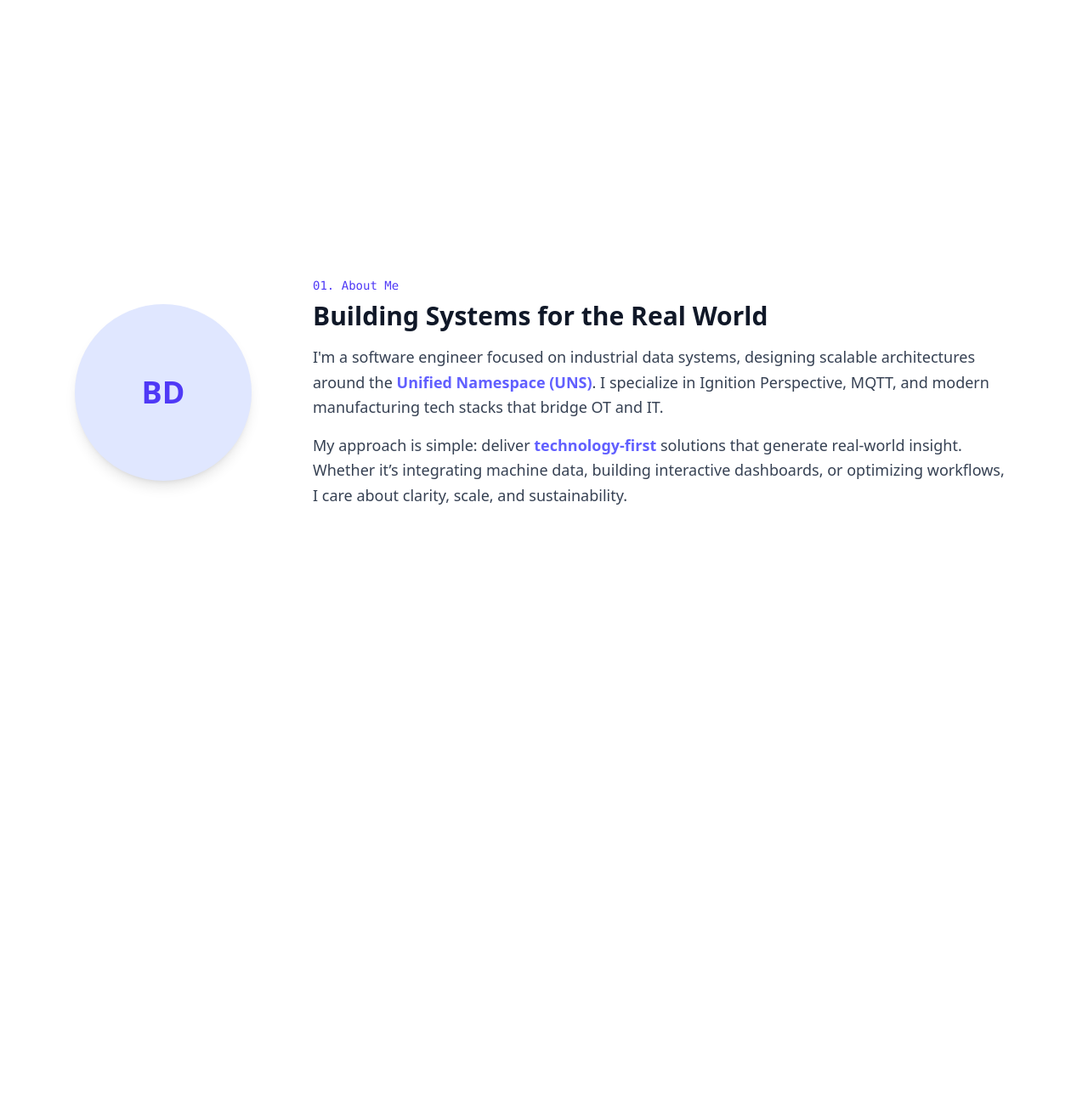
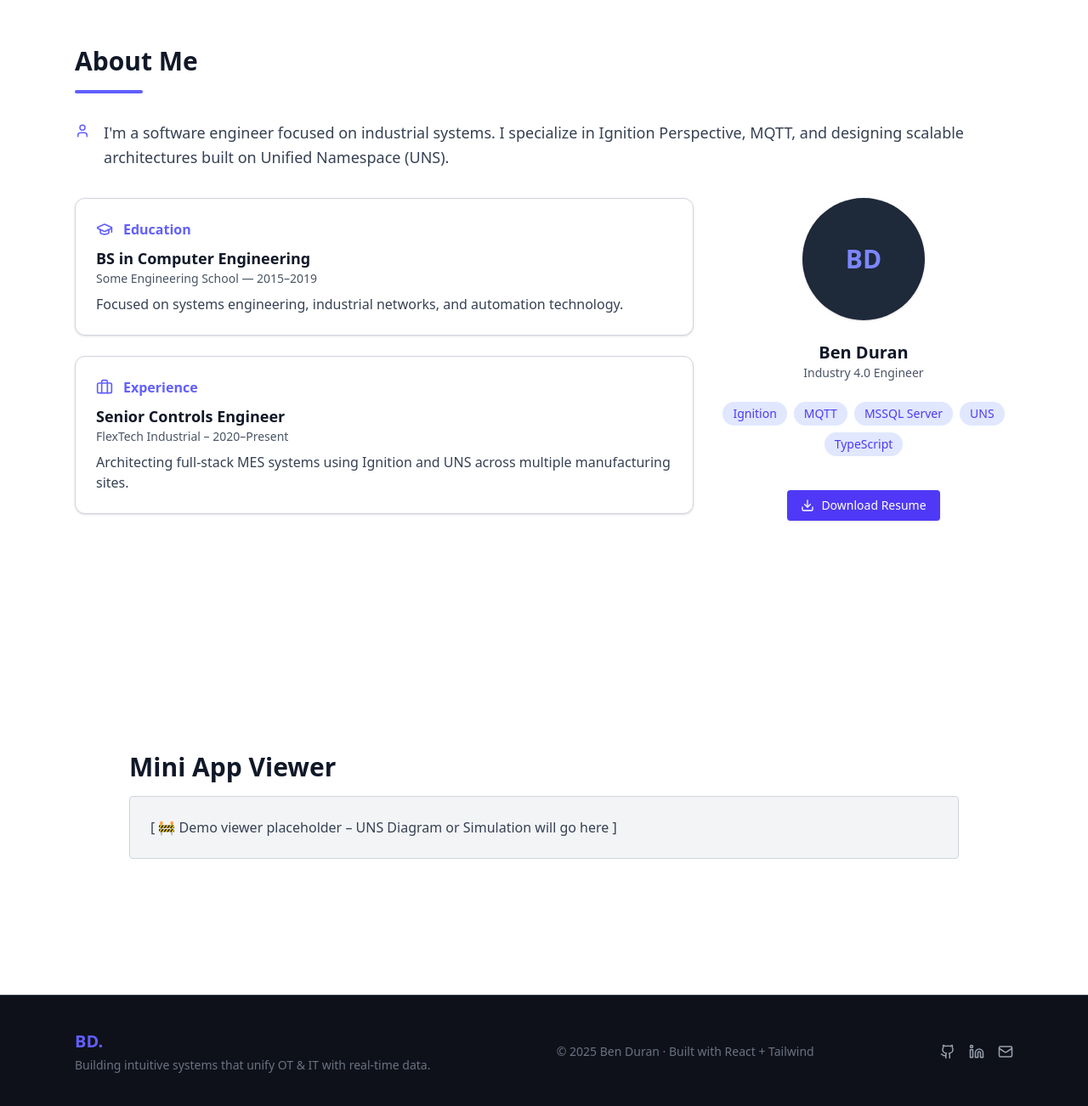
Before and after one commit to benjamind10/potfolio-new, a React (Vite) app: page / in a window 1280 px wide. Shown: the part 957-2259 px from the top of the page at 85% size. Before the commit the page ends 1795 px from the top, so only its background shows below. Built offline with nearby package versions, Linux system fonts and the light colour scheme.

Commit message:
added footer

```diff
--- a/src/App.tsx
+++ b/src/App.tsx
@@ -1,6 +1,8 @@
 import Navbar from './components/Navbar';
 import Hero from './components/Hero';
 import About from './components/About';
+import Mapp from './components/Mapp';
+import Footer from './components/Footer';
 
 function App() {
   return (
@@ -9,9 +11,9 @@ function App() {
       <main className="space-y-32">
         <Hero />
         <About />
+        <Mapp />
       </main>
-      {/* Toggle button to confirm visually */}
-      <div className="fixed bottom-4 right-4 z-50"></div>
+      <Footer />
     </div>
   );
 }
--- a/src/components/About.tsx
+++ b/src/components/About.tsx
@@ -1,46 +1,110 @@
 import React from 'react';
+import { Download, GraduationCap, Briefcase, User } from 'lucide-react';
 
 const About: React.FC = () => {
   return (
     <section
       id="about"
-      className="scroll-mt-24 min-h-screen px-6 pt-24 pb-12 flex flex-col md:flex-row items-center max-w-6xl mx-auto gap-10"
+      className="scroll-mt-24 pt-4 pb-20 px-6 max-w-6xl mx-auto"
     >
-      {/* Left: Avatar */}
-      <div className="flex justify-center md:justify-start">
-        <div className="relative w-40 h-40 md:w-52 md:h-52 rounded-full overflow-hidden bg-indigo-100 dark:bg-gray-800 shadow-lg flex items-center justify-center">
-          <span className="text-indigo-600 dark:text-indigo-400 font-bold text-4xl">
-            BD
-          </span>
-        </div>
+      {/* Title */}
+      <h2 className="text-3xl font-bold text-gray-900 dark:text-white mb-4">
+        About Me
+      </h2>
+      <div className="w-20 h-1 bg-indigo-500 rounded mb-8"></div>
+
+      {/* Bio */}
+      <div className="mb-8 flex items-start gap-4">
+        <User className="text-indigo-500" />
+        <p className="text-gray-700 dark:text-gray-300 text-lg leading-relaxed">
+          I'm a software engineer focused on industrial systems. I specialize in
+          Ignition Perspective, MQTT, and designing scalable architectures built
+          on Unified Namespace (UNS).
+        </p>
       </div>
 
-      {/* Right: Text */}
-      <div className="text-center md:text-left md:pl-8">
-        <h2 className="text-indigo-600 text-sm font-mono mb-2">01. About Me</h2>
-        <h3 className="text-3xl font-bold mb-4 text-gray-900 dark:text-white">
-          Building Systems for the Real World
-        </h3>
-        <p className="text-gray-700 dark:text-gray-300 text-lg leading-relaxed">
-          I'm a software engineer focused on industrial data systems, designing
-          scalable architectures around the
-          <span className="text-indigo-500 font-semibold">
-            {' '}
-            Unified Namespace (UNS)
-          </span>
-          . I specialize in Ignition Perspective, MQTT, and modern manufacturing
-          tech stacks that bridge OT and IT.
-        </p>
+      {/* Grid: Left = cards, Right = avatar/info */}
+      <div className="grid md:grid-cols-12 gap-6">
+        {/* Cards column */}
+        <div className="md:col-span-8 space-y-6">
+          {/* Education */}
+          <div className="p-6 rounded-xl border border-gray-300 dark:border-gray-700 bg-white dark:bg-gray-900 shadow">
+            <div className="flex items-center gap-3 mb-2 text-indigo-500 font-semibold">
+              <GraduationCap size={20} />
+              <span>Education</span>
+            </div>
+            <h4 className="font-bold text-lg text-gray-900 dark:text-white">
+              BS in Computer Engineering
+            </h4>
+            <p className="text-sm text-gray-600 dark:text-gray-400">
+              Some Engineering School — 2015–2019
+            </p>
+            <p className="mt-2 text-gray-700 dark:text-gray-300">
+              Focused on systems engineering, industrial networks, and
+              automation technology.
+            </p>
+          </div>
 
-        <p className="mt-4 text-gray-700 dark:text-gray-300 text-lg leading-relaxed">
-          My approach is simple: deliver{' '}
-          <span className="font-semibold text-indigo-500">
-            technology-first
-          </span>{' '}
-          solutions that generate real-world insight. Whether it’s integrating
-          machine data, building interactive dashboards, or optimizing
-          workflows, I care about clarity, scale, and sustainability.
-        </p>
+          {/* Experience */}
+          <div className="p-6 rounded-xl border border-gray-300 dark:border-gray-700 bg-white dark:bg-gray-900 shadow">
+            <div className="flex items-center gap-3 mb-2 text-indigo-500 font-semibold">
+              <Briefcase size={20} />
+              <span>Experience</span>
+            </div>
+            <h4 className="font-bold text-lg text-gray-900 dark:text-white">
+              Senior Controls Engineer
+            </h4>
+            <p className="text-sm text-gray-600 dark:text-gray-400">
+              FlexTech Industrial – 2020–Present
+            </p>
+            <p className="mt-2 text-gray-700 dark:text-gray-300">
+              Architecting full-stack MES systems using Ignition and UNS across
+              multiple manufacturing sites.
+            </p>
+          </div>
+        </div>
+
+        {/* Profile + Tags column */}
+        <div className="md:col-span-4 flex flex-col items-center justify-start gap-6">
+          {/* Avatar */}
+          <div className="w-36 h-36 rounded-full bg-gray-800 text-indigo-400 flex items-center justify-center text-3xl font-bold shadow">
+            BD
+          </div>
+
+          {/* Name + Title */}
+          <div className="text-center">
+            <p className="text-xl font-bold text-gray-900 dark:text-white">
+              Ben Duran
+            </p>
+            <p className="text-sm text-gray-600 dark:text-gray-400">
+              Industry 4.0 Engineer
+            </p>
+          </div>
+
+          {/* Skills */}
+          <div className="flex flex-wrap gap-2 justify-center">
+            {['Ignition', 'MQTT', 'MSSQL Server', 'UNS', 'TypeScript'].map(
+              skill => (
+                <span
+                  key={skill}
+                  className="px-3 py-1 rounded-full bg-indigo-100 dark:bg-indigo-800 text-sm text-indigo-600 dark:text-indigo-100 font-medium"
+                >
+                  {skill}
+                </span>
+              )
+            )}
+          </div>
+
+          {/* Resume */}
+          <a
+            href="/resume.pdf"
+            className="mt-4 inline-flex items-center px-4 py-2 bg-indigo-600 hover:bg-indigo-700 text-white text-sm font-medium rounded shadow transition"
+            download
+          >
+            <Download size={16} className="mr-2" />
+            Download Resume
+          </a>
+        </div>
       </div>
     </section>
   );
--- /dev/null
+++ b/src/components/Footer.tsx
@@ -0,0 +1,54 @@
+import React from 'react';
+import { Github, Linkedin, Mail } from 'lucide-react';
+
+const Footer: React.FC = () => {
+  return (
+    <footer className="bg-[#0f111a] border-t border-gray-700 mt-24">
+      <div className="max-w-6xl mx-auto px-6 py-10 flex flex-col md:flex-row items-center justify-between gap-6 text-sm text-gray-400">
+        {/* Branding + Blurb */}
+        <div className="text-center md:text-left">
+          <p className="text-xl font-bold text-indigo-500">BD.</p>
+          <p className="mt-1 text-gray-500 dark:text-gray-400">
+            Building intuitive systems that unify OT & IT with real-time data.
+          </p>
+        </div>
+
+        {/* Copyright + Stack */}
+        <p className="text-center md:text-left text-gray-500 dark:text-gray-400">
+          © {new Date().getFullYear()} Ben Duran · Built with React + Tailwind
+        </p>
+
+        {/* Social Icons */}
+        <div className="flex space-x-4 justify-center">
+          <a
+            href="https://github.com/benjamind10"
+            aria-label="GitHub"
+            target="_blank"
+            rel="noopener noreferrer"
+            className="hover:text-indigo-500 transition"
+          >
+            <Github size={18} />
+          </a>
+          <a
+            href="https://linkedin.com/in/YOUR_PROFILE"
+            aria-label="LinkedIn"
+            target="_blank"
+            rel="noopener noreferrer"
+            className="hover:text-indigo-500 transition"
+          >
+            <Linkedin size={18} />
+          </a>
+          <a
+            href="mailto:your.email@example.com"
+            aria-label="Email"
+            className="hover:text-indigo-500 transition"
+          >
+            <Mail size={18} />
+          </a>
+        </div>
+      </div>
+    </footer>
+  );
+};
+
+export default Footer;
--- a/src/components/Hero.tsx
+++ b/src/components/Hero.tsx
@@ -2,6 +2,20 @@ import React, { useEffect, useState } from 'react';
 import { motion } from 'framer-motion';
 
 const mqttStates = ['RUNNING', 'STOPPED', 'IDLE', 'ERROR'];
+
+const formatMqttPayload = (state: string) => {
+  return JSON.stringify(
+    {
+      topic: 'factory/line1/machineA/state',
+      payload: {
+        timestamp: new Date().toISOString(),
+        value: state,
+      },
+    },
+    null,
+    2
+  );
+};
 
 const Hero: React.FC = () => {
   const [mqttState, setMqttState] = useState('RUNNING');
@@ -79,13 +93,7 @@ const Hero: React.FC = () => {
 
           {/* Code block */}
           <pre className="whitespace-pre-wrap leading-relaxed">
-            {`{
-  "topic": "factory/line1/machineA/state",
-  "payload": {
-    "timestamp": "${new Date().toISOString()}",
-    "value": "${mqttState}"
-  }
-}`}
+            {formatMqttPayload(mqttState)}
           </pre>
         </div>
       </motion.div>
```
Also changed, not shown: 1 other file (tests, documents, lock files or other folders).
